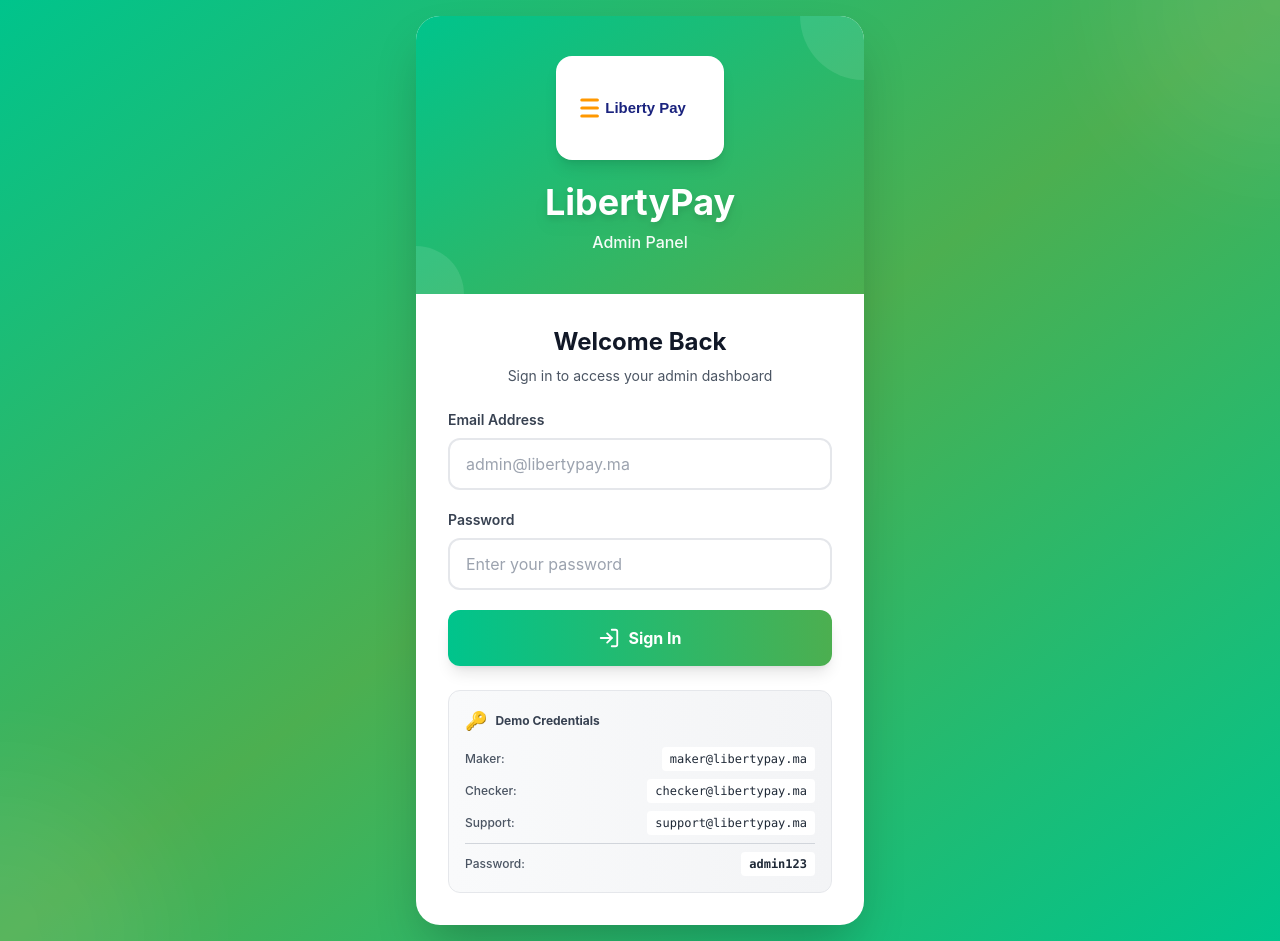
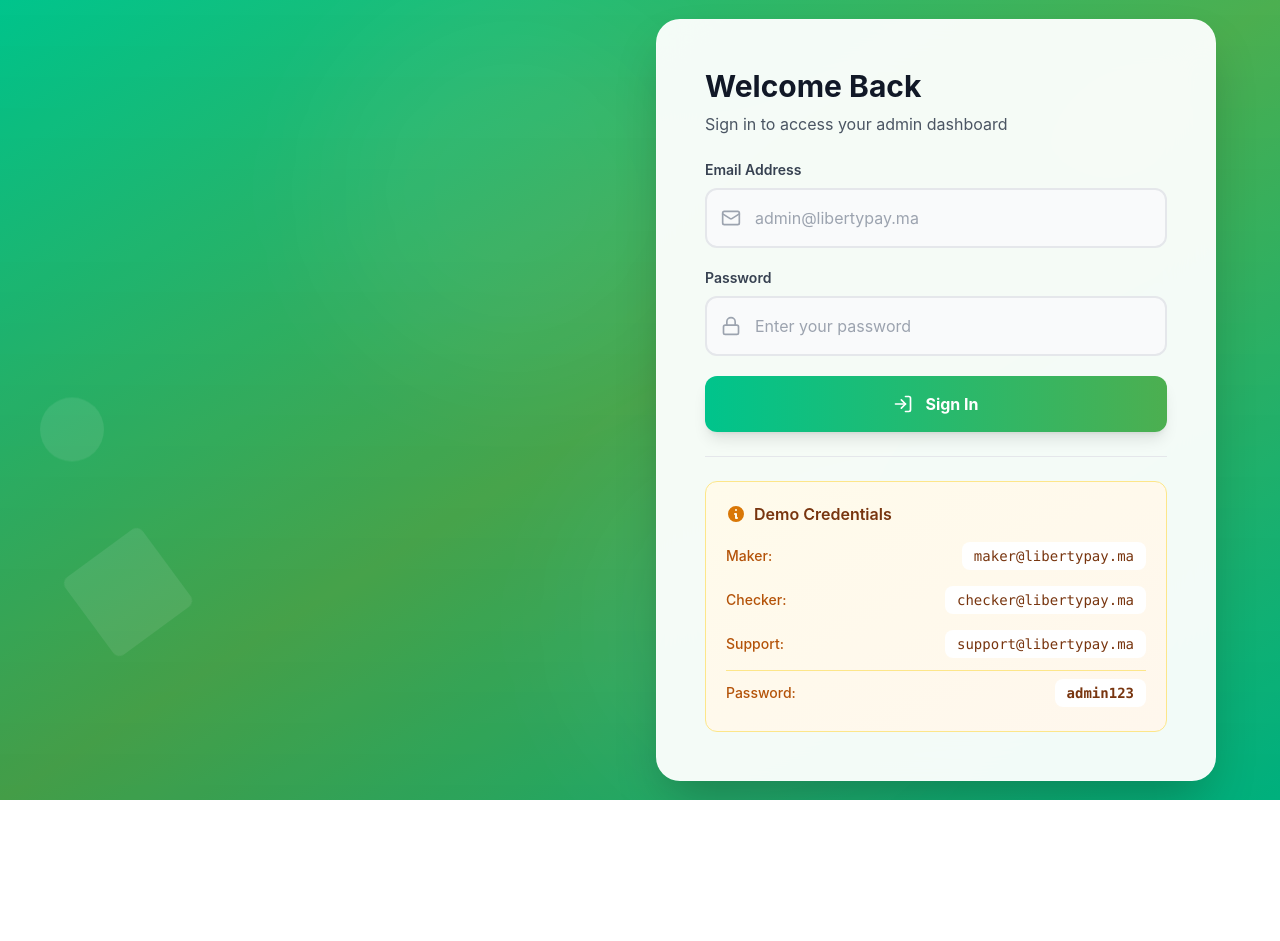
Before and after one commit to mzaouini/lb3admin, a React (Vite) app: page / in a window 1280 px wide. After the commit the page ends 800 px from the top, so only its background shows below. Built offline with nearby package versions, Linux system fonts and the light colour scheme.

Commit message:
Modernize login page with animations and corporate design

```diff
--- a/src/App.tsx
+++ b/src/App.tsx
@@ -22,7 +22,7 @@ function AppContent() {
   }
 
   if (!isAuthenticated) {
-    return <Login onLogin={() => window.location.reload()} />;
+    return <Login />;
   }
 
   return (
--- a/src/pages/Login.tsx
+++ b/src/pages/Login.tsx
@@ -1,17 +1,15 @@
 import { useState } from 'react';
-import { LogIn } from 'lucide-react';
+import { useNavigate } from 'react-router-dom';
 import { useAuth } from '../contexts/AuthContext';
+import { LogIn, Mail, Lock, AlertCircle } from 'lucide-react';
 
-interface LoginProps {
-  onLogin: () => void;
-}
-
-export default function Login({ onLogin }: LoginProps) {
-  const { login } = useAuth();
+export default function Login() {
   const [email, setEmail] = useState('');
   const [password, setPassword] = useState('');
   const [error, setError] = useState('');
   const [isLoading, setIsLoading] = useState(false);
+  const { login } = useAuth();
+  const navigate = useNavigate();
 
   const handleSubmit = async (e: React.FormEvent) => {
     e.preventDefault();
@@ -19,95 +17,145 @@ export default function Login({ onLogin }: LoginProps) {
     setIsLoading(true);
 
     try {
-      const success = await login(email, password);
-
-      if (success) {
-        onLogin();
-      } else {
+      await login(email, password);
+      navigate('/dashboard');
+    } catch (err) {
       setError('Invalid email or password. Please check your credentials.');
-      }
-    } catch (error) {
-      console.error('Login error:', error);
-      setError('An error occurred during login. Please try again.');
     } finally {
       setIsLoading(false);
     }
   };
 
   return (
-    <div className="min-h-screen bg-gradient-to-br from-liberty-teal via-liberty-mint to-liberty-teal flex items-center justify-center p-4 relative overflow-hidden">
-      {/* Animated background circles */}
+    <div className="min-h-screen bg-gradient-to-br from-liberty-teal via-liberty-mint to-liberty-teal relative overflow-hidden">
+      {/* Animated background elements */}
       <div className="absolute inset-0 overflow-hidden">
-        <div className="absolute -top-40 -right-40 w-80 h-80 bg-white/10 rounded-full blur-3xl animate-pulse"></div>
-        <div className="absolute -bottom-40 -left-40 w-80 h-80 bg-white/10 rounded-full blur-3xl animate-pulse" style={{ animationDelay: '1s' }}></div>
-        <div className="absolute top-1/2 left-1/2 transform -translate-x-1/2 -translate-y-1/2 w-96 h-96 bg-white/5 rounded-full blur-3xl animate-pulse" style={{ animationDelay: '2s' }}></div>
+        {/* Large floating circles */}
+        <div className="absolute top-0 left-1/4 w-96 h-96 bg-white/5 rounded-full blur-3xl animate-float"></div>
+        <div className="absolute bottom-0 right-1/4 w-96 h-96 bg-white/5 rounded-full blur-3xl animate-float-delayed"></div>
+
+        {/* Smaller animated shapes */}
+        <div className="absolute top-20 right-20 w-32 h-32 bg-white/10 rounded-full animate-pulse-slow"></div>
+        <div className="absolute bottom-40 left-20 w-24 h-24 bg-white/10 rounded-lg rotate-45 animate-spin-slow"></div>
+        <div className="absolute top-1/2 left-10 w-16 h-16 bg-white/10 rounded-full animate-bounce-slow"></div>
+
+        {/* Gradient overlay */}
+        <div className="absolute inset-0 bg-gradient-to-t from-black/10 to-transparent"></div>
       </div>
 
-      <div className="relative z-10 bg-white rounded-3xl shadow-2xl w-full max-w-md overflow-hidden">
-        {/* Logo Section with Green Gradient */}
-        <div className="bg-gradient-to-br from-liberty-teal to-liberty-mint p-10 text-center relative">
-          {/* Decorative circles */}
-          <div className="absolute top-0 right-0 w-32 h-32 bg-white/10 rounded-full -mr-16 -mt-16"></div>
-          <div className="absolute bottom-0 left-0 w-24 h-24 bg-white/10 rounded-full -ml-12 -mb-12"></div>
+      {/* Main content */}
+      <div className="relative z-10 min-h-screen flex items-center justify-center p-4">
+        <div className="w-full max-w-6xl grid md:grid-cols-2 gap-8 items-center">
 
-          <div className="relative">
+          {/* Left side - Branding */}
+          <div className="hidden md:block space-y-8 animate-slide-in-left">
             {/* Logo */}
-            <div className="inline-block bg-white rounded-2xl p-5 mb-4 shadow-lg">
-              <img src="/libertypay-logo.svg" alt="LibertyPay Logo" className="w-32 h-16 object-contain" />
+            <div className="inline-block bg-white/10 backdrop-blur-lg rounded-3xl p-8 shadow-2xl border border-white/20 animate-fade-in">
+              <img src="/libertypay-logo.svg" alt="Liberty Pay" className="h-20 w-auto" />
             </div>
-            <h1 className="text-4xl font-bold text-white mb-2 drop-shadow-lg">LibertyPay</h1>
-            <p className="text-white/95 text-base font-medium">Admin Panel</p>
+
+            {/* Heading */}
+            <div className="space-y-4 animate-fade-in-delayed">
+              <h1 className="text-6xl font-bold text-white drop-shadow-2xl">
+                Welcome to
+                <br />
+                <span className="text-white/90">LibertyPay</span>
+              </h1>
+              <p className="text-2xl text-white/80 font-light">Admin Portal</p>
+            </div>
+
+            {/* Features */}
+            <div className="space-y-4 animate-fade-in-more-delayed">
+              <div className="flex items-center gap-4 text-white/90">
+                <div className="w-12 h-12 bg-white/20 backdrop-blur-sm rounded-xl flex items-center justify-center">
+                  <svg className="w-6 h-6" fill="none" stroke="currentColor" viewBox="0 0 24 24">
+                    <path strokeLinecap="round" strokeLinejoin="round" strokeWidth={2} d="M9 12l2 2 4-4m6 2a9 9 0 11-18 0 9 9 0 0118 0z" />
+                  </svg>
+                </div>
+                <span className="text-lg">Manage employee advances</span>
+              </div>
+              <div className="flex items-center gap-4 text-white/90">
+                <div className="w-12 h-12 bg-white/20 backdrop-blur-sm rounded-xl flex items-center justify-center">
+                  <svg className="w-6 h-6" fill="none" stroke="currentColor" viewBox="0 0 24 24">
+                    <path strokeLinecap="round" strokeLinejoin="round" strokeWidth={2} d="M17 20h5v-2a3 3 0 00-5.356-1.857M17 20H7m10 0v-2c0-.656-.126-1.283-.356-1.857M7 20H2v-2a3 3 0 015.356-1.857M7 20v-2c0-.656.126-1.283.356-1.857m0 0a5.002 5.002 0 019.288 0M15 7a3 3 0 11-6 0 3 3 0 016 0zm6 3a2 2 0 11-4 0 2 2 0 014 0zM7 10a2 2 0 11-4 0 2 2 0 014 0z" />
+                  </svg>
+                </div>
+                <span className="text-lg">Track transactions in real-time</span>
+              </div>
+              <div className="flex items-center gap-4 text-white/90">
+                <div className="w-12 h-12 bg-white/20 backdrop-blur-sm rounded-xl flex items-center justify-center">
+                  <svg className="w-6 h-6" fill="none" stroke="currentColor" viewBox="0 0 24 24">
+                    <path strokeLinecap="round" strokeLinejoin="round" strokeWidth={2} d="M9 19v-6a2 2 0 00-2-2H5a2 2 0 00-2 2v6a2 2 0 002 2h2a2 2 0 002-2zm0 0V9a2 2 0 012-2h2a2 2 0 012 2v10m-6 0a2 2 0 002 2h2a2 2 0 002-2m0 0V5a2 2 0 012-2h2a2 2 0 012 2v14a2 2 0 01-2 2h-2a2 2 0 01-2-2z" />
+                  </svg>
+                </div>
+                <span className="text-lg">Generate comprehensive reports</span>
+              </div>
             </div>
           </div>
 
-        {/* Login Form */}
-        <div className="p-8">
-          <h2 className="text-2xl font-bold text-gray-900 mb-2 text-center">Welcome Back</h2>
-          <p className="text-gray-600 text-sm text-center mb-6">Sign in to access your admin dashboard</p>
+          {/* Right side - Login form */}
+          <div className="animate-slide-in-right">
+            <div className="bg-white/95 backdrop-blur-xl rounded-3xl shadow-2xl p-8 md:p-12 border border-white/20">
+              {/* Mobile logo */}
+              <div className="md:hidden mb-8 text-center">
+                <img src="/libertypay-logo.svg" alt="Liberty Pay" className="h-16 w-auto mx-auto mb-4" />
+                <h2 className="text-3xl font-bold text-gray-900">Admin Portal</h2>
+              </div>
 
-          <form onSubmit={handleSubmit} className="space-y-5">
+              <div className="space-y-6">
+                <div className="text-center md:text-left">
+                  <h2 className="text-3xl font-bold text-gray-900 mb-2">Welcome Back</h2>
+                  <p className="text-gray-600">Sign in to access your admin dashboard</p>
+                </div>
+
                 {error && (
-              <div className="bg-red-50 border-l-4 border-liberty-error text-red-700 px-4 py-3 rounded-r-lg text-sm">
-                {error}
+                  <div className="bg-red-50 border border-red-200 rounded-xl p-4 flex items-start gap-3 animate-shake">
+                    <AlertCircle className="w-5 h-5 text-red-600 flex-shrink-0 mt-0.5" />
+                    <p className="text-sm text-red-800">{error}</p>
                   </div>
                 )}
 
-            <div>
-              <label htmlFor="email" className="block text-sm font-semibold text-gray-700 mb-2">
+                <form onSubmit={handleSubmit} className="space-y-5">
+                  <div className="space-y-2">
+                    <label htmlFor="email" className="block text-sm font-semibold text-gray-700">
                       Email Address
                     </label>
+                    <div className="relative group">
+                      <Mail className="absolute left-4 top-1/2 -translate-y-1/2 w-5 h-5 text-gray-400 group-focus-within:text-liberty-teal transition-colors" />
                       <input
                         id="email"
                         type="email"
                         value={email}
                         onChange={(e) => setEmail(e.target.value)}
-                className="w-full px-4 py-3 border-2 border-gray-200 rounded-xl focus:ring-2 focus:ring-liberty-teal focus:border-liberty-teal outline-none transition-all"
                         placeholder="admin@libertypay.ma"
                         required
-                autoComplete="email"
+                        className="w-full pl-12 pr-4 py-4 bg-gray-50 border-2 border-gray-200 rounded-xl focus:border-liberty-teal focus:bg-white focus:ring-4 focus:ring-liberty-teal/10 transition-all outline-none text-gray-900 placeholder-gray-400"
                       />
                     </div>
+                  </div>
 
-            <div>
-              <label htmlFor="password" className="block text-sm font-semibold text-gray-700 mb-2">
+                  <div className="space-y-2">
+                    <label htmlFor="password" className="block text-sm font-semibold text-gray-700">
                       Password
                     </label>
+                    <div className="relative group">
+                      <Lock className="absolute left-4 top-1/2 -translate-y-1/2 w-5 h-5 text-gray-400 group-focus-within:text-liberty-teal transition-colors" />
                       <input
                         id="password"
                         type="password"
                         value={password}
                         onChange={(e) => setPassword(e.target.value)}
-                className="w-full px-4 py-3 border-2 border-gray-200 rounded-xl focus:ring-2 focus:ring-liberty-teal focus:border-liberty-teal outline-none transition-all"
                         placeholder="Enter your password"
                         required
-                autoComplete="current-password"
+                        className="w-full pl-12 pr-4 py-4 bg-gray-50 border-2 border-gray-200 rounded-xl focus:border-liberty-teal focus:bg-white focus:ring-4 focus:ring-liberty-teal/10 transition-all outline-none text-gray-900 placeholder-gray-400"
                       />
+                    </div>
                   </div>
 
                   <button
                     type="submit"
                     disabled={isLoading}
-              className="w-full bg-gradient-to-r from-liberty-teal to-liberty-mint hover:from-liberty-mint hover:to-liberty-teal text-white font-bold py-4 px-4 rounded-xl transition-all transform hover:scale-[1.02] active:scale-[0.98] flex items-center justify-center gap-2 disabled:opacity-50 disabled:cursor-not-allowed disabled:transform-none shadow-lg hover:shadow-xl"
+                    className="w-full bg-gradient-to-r from-liberty-teal to-liberty-mint hover:from-liberty-mint hover:to-liberty-teal text-white font-bold py-4 px-6 rounded-xl transition-all transform hover:scale-[1.02] hover:shadow-xl active:scale-[0.98] flex items-center justify-center gap-3 disabled:opacity-50 disabled:cursor-not-allowed disabled:transform-none shadow-lg group"
                   >
                     {isLoading ? (
                       <>
@@ -116,7 +164,7 @@ export default function Login({ onLogin }: LoginProps) {
                       </>
                     ) : (
                       <>
-                  <LogIn size={22} />
+                        <LogIn className="w-5 h-5 group-hover:translate-x-1 transition-transform" />
                         <span>Sign In</span>
                       </>
                     )}
@@ -124,35 +172,92 @@ export default function Login({ onLogin }: LoginProps) {
                 </form>
 
                 {/* Demo credentials */}
-          <div className="mt-6 p-4 bg-gradient-to-r from-gray-50 to-gray-100 rounded-xl border border-gray-200">
-            <p className="text-xs text-gray-700 font-bold mb-3 flex items-center gap-2">
-              <span className="text-lg">🔑</span>
-              Demo Credentials
-            </p>
-            <div className="space-y-2">
-              <div className="flex items-center justify-between text-xs">
-                <span className="text-gray-600 font-medium">Maker:</span>
-                <span className="text-gray-800 font-mono bg-white px-2 py-1 rounded">maker@libertypay.ma</span>
+                <div className="mt-8 pt-6 border-t border-gray-200">
+                  <div className="bg-gradient-to-br from-amber-50 to-orange-50 rounded-xl p-5 border border-amber-200">
+                    <div className="flex items-center gap-2 mb-3">
+                      <svg className="w-5 h-5 text-amber-600" fill="currentColor" viewBox="0 0 20 20">
+                        <path fillRule="evenodd" d="M18 10a8 8 0 11-16 0 8 8 0 0116 0zm-7-4a1 1 0 11-2 0 1 1 0 012 0zM9 9a1 1 0 000 2v3a1 1 0 001 1h1a1 1 0 100-2v-3a1 1 0 00-1-1H9z" clipRule="evenodd" />
+                      </svg>
+                      <h3 className="font-semibold text-amber-900">Demo Credentials</h3>
                     </div>
-              <div className="flex items-center justify-between text-xs">
-                <span className="text-gray-600 font-medium">Checker:</span>
-                <span className="text-gray-800 font-mono bg-white px-2 py-1 rounded">checker@libertypay.ma</span>
+                    <div className="space-y-2 text-sm">
+                      <div className="flex justify-between items-center py-1">
+                        <span className="text-amber-700 font-medium">Maker:</span>
+                        <code className="bg-white px-3 py-1 rounded-lg text-amber-900 font-mono">maker@libertypay.ma</code>
                       </div>
-              <div className="flex items-center justify-between text-xs">
-                <span className="text-gray-600 font-medium">Support:</span>
-                <span className="text-gray-800 font-mono bg-white px-2 py-1 rounded">support@libertypay.ma</span>
+                      <div className="flex justify-between items-center py-1">
+                        <span className="text-amber-700 font-medium">Checker:</span>
+                        <code className="bg-white px-3 py-1 rounded-lg text-amber-900 font-mono">checker@libertypay.ma</code>
                       </div>
-              <div className="pt-2 mt-2 border-t border-gray-300">
-                <div className="flex items-center justify-between text-xs">
-                  <span className="text-gray-600 font-medium">Password:</span>
-                  <span className="text-gray-800 font-mono bg-white px-2 py-1 rounded font-bold">admin123</span>
+                      <div className="flex justify-between items-center py-1">
+                        <span className="text-amber-700 font-medium">Support:</span>
+                        <code className="bg-white px-3 py-1 rounded-lg text-amber-900 font-mono">support@libertypay.ma</code>
+                      </div>
+                      <div className="flex justify-between items-center py-1 pt-2 border-t border-amber-200">
+                        <span className="text-amber-700 font-medium">Password:</span>
+                        <code className="bg-white px-3 py-1 rounded-lg text-amber-900 font-mono font-bold">admin123</code>
+                      </div>
+                    </div>
+                  </div>
+                </div>
+              </div>
+            </div>
           </div>
         </div>
       </div>
 
-          </div>
-        </div>
-      </div>
+      {/* Custom animations */}
+      <style>{`
+        @keyframes float {
+          0%, 100% { transform: translateY(0px) translateX(0px); }
+          50% { transform: translateY(-20px) translateX(10px); }
+        }
+        @keyframes float-delayed {
+          0%, 100% { transform: translateY(0px) translateX(0px); }
+          50% { transform: translateY(20px) translateX(-10px); }
+        }
+        @keyframes pulse-slow {
+          0%, 100% { opacity: 0.3; transform: scale(1); }
+          50% { opacity: 0.5; transform: scale(1.05); }
+        }
+        @keyframes spin-slow {
+          from { transform: rotate(45deg); }
+          to { transform: rotate(405deg); }
+        }
+        @keyframes bounce-slow {
+          0%, 100% { transform: translateY(0); }
+          50% { transform: translateY(-10px); }
+        }
+        @keyframes slide-in-left {
+          from { opacity: 0; transform: translateX(-50px); }
+          to { opacity: 1; transform: translateX(0); }
+        }
+        @keyframes slide-in-right {
+          from { opacity: 0; transform: translateX(50px); }
+          to { opacity: 1; transform: translateX(0); }
+        }
+        @keyframes fade-in {
+          from { opacity: 0; }
+          to { opacity: 1; }
+        }
+        @keyframes shake {
+          0%, 100% { transform: translateX(0); }
+          10%, 30%, 50%, 70%, 90% { transform: translateX(-5px); }
+          20%, 40%, 60%, 80% { transform: translateX(5px); }
+        }
+
+        .animate-float { animation: float 6s ease-in-out infinite; }
+        .animate-float-delayed { animation: float-delayed 8s ease-in-out infinite; }
+        .animate-pulse-slow { animation: pulse-slow 4s ease-in-out infinite; }
+        .animate-spin-slow { animation: spin-slow 20s linear infinite; }
+        .animate-bounce-slow { animation: bounce-slow 3s ease-in-out infinite; }
+        .animate-slide-in-left { animation: slide-in-left 0.8s ease-out; }
+        .animate-slide-in-right { animation: slide-in-right 0.8s ease-out; }
+        .animate-fade-in { animation: fade-in 1s ease-out; }
+        .animate-fade-in-delayed { animation: fade-in 1s ease-out 0.3s both; }
+        .animate-fade-in-more-delayed { animation: fade-in 1s ease-out 0.6s both; }
+        .animate-shake { animation: shake 0.5s ease-in-out; }
+      `}</style>
     </div>
   );
 }
```
Lines whose indentation alone changed are shown as unchanged.
